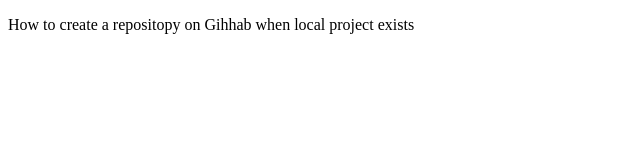
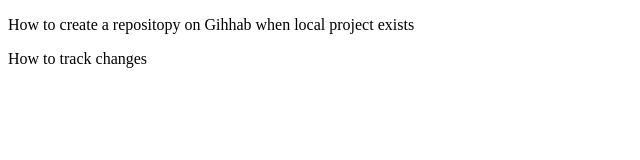
Before and after one commit to APersiyanova/test-remote-is-local-no, a plain HTML site: page index.html in a window 1280 px wide. Shown: the whole page, without its empty margins (0-640 px from the left). Drawn offline with Linux system fonts and the light colour scheme.

Commit message:
updating index.html

```diff
--- a/index.html
+++ b/index.html
@@ -3,9 +3,10 @@
 <head>
     <meta charset="UTF-8">
     <meta name="viewport" content="width=device-width, initial-scale=1.0">
-    <title>test-local-first-remote-later </title>
+    <title>test-local-first-remote-later</title>
 </head>
 <body>
     <p>How to create a repositopy on Gihhab when local project exists</p>
+    <p>How to track changes</p>
 </body>
 </html>
```
